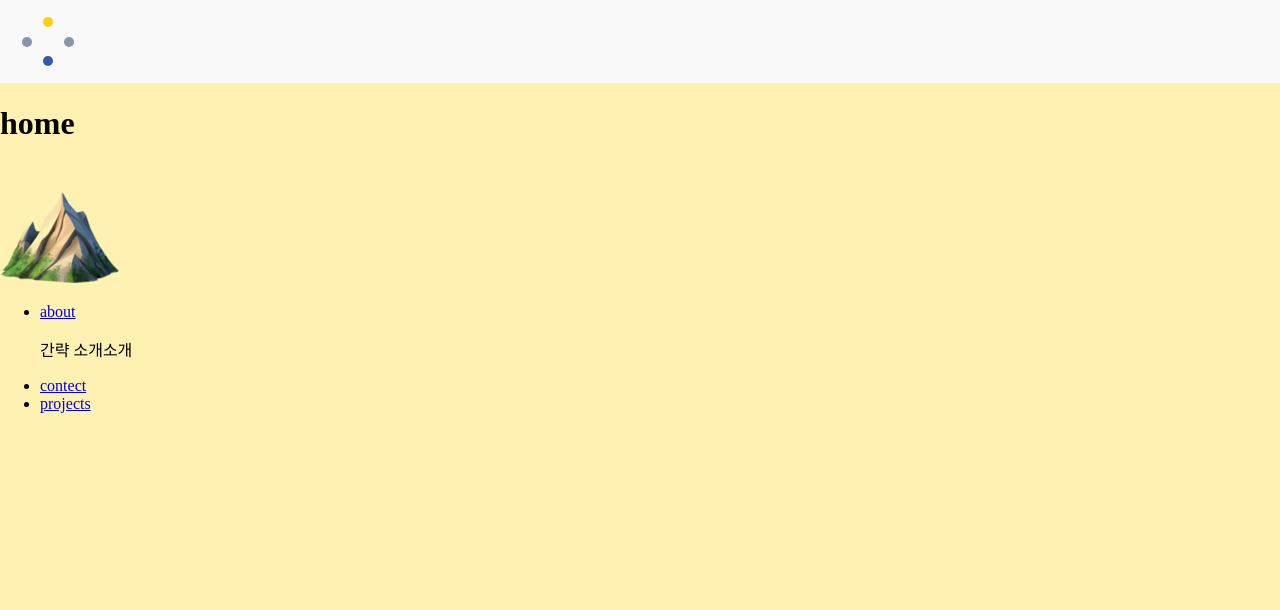
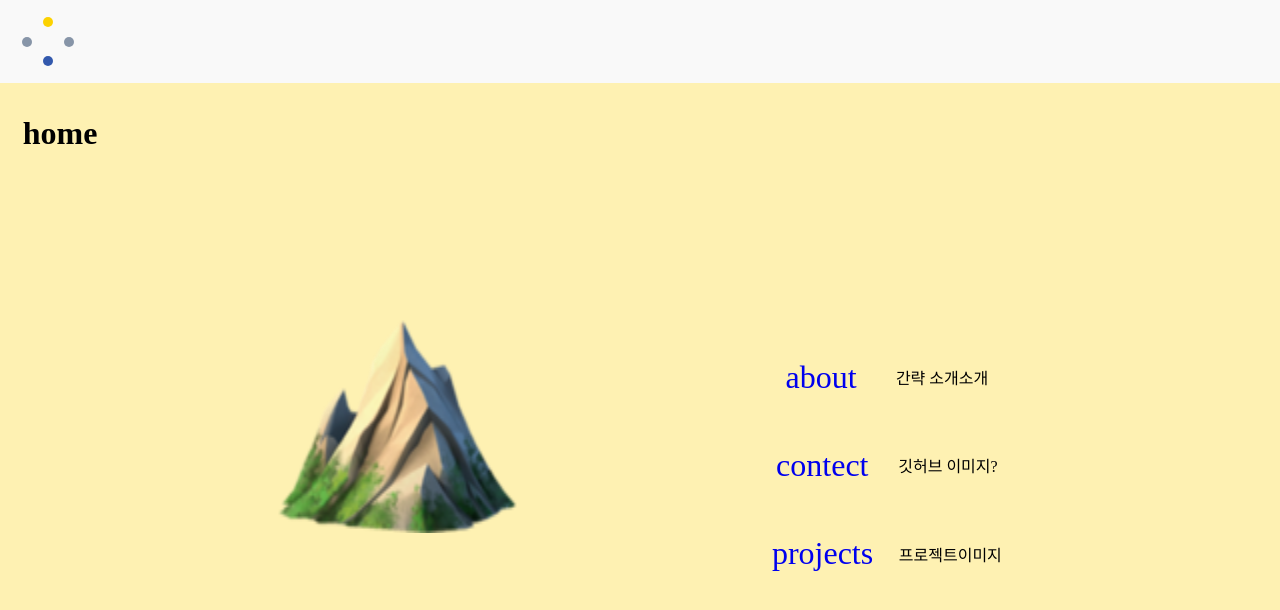
Before and after one commit to DongwookJeong/portfolio, a React (Create React App) app in the folder my-portfolio/: page / in a window 1280 px wide. Shown: the top 610 px of the page. Built offline with nearby package versions, Linux system fonts and the light colour scheme; the HTML template or start-up script is replaced by a standard one.

Commit message:
웹 홈페이지 마크업 작업중

```diff
--- /dev/null
+++ b/my-portfolio/src/StyleComponent.js
@@ -0,0 +1,6 @@
+import styled from "styled-components";
+
+const Whc = styled.div`
+  display: "flex";
+`;
+export default Whc;
--- a/my-portfolio/src/pages/About.js
+++ b/my-portfolio/src/pages/About.js
@@ -7,9 +7,9 @@ export const me = {
     detail: "자세한 소개소개",
     github: "https://github.com/DongwookJeong",
     email: "nolhoon211@gmail.com",
-    1: "https://github.com/DongwookJeong",
-    2: "https://github.com/DongwookJeong/portfolio/commit/cc6a6da839e3d6c3188b4024b8c59c25112dbe21",
-    3: "https://github.com/DongwookJeong",
+    pj1: "https://github.com/DongwookJeong",
+    pj2: "https://github.com/DongwookJeong/portfolio/commit/cc6a6da839e3d6c3188b4024b8c59c25112dbe21",
+    pj3: "https://github.com/DongwookJeong",
   },
 };
 export const About = () => {
--- a/my-portfolio/src/pages/Home.js
+++ b/my-portfolio/src/pages/Home.js
@@ -2,26 +2,34 @@ import { Link } from "react-router-dom";
 import { me } from "./About";
 import React from "react";
 import Mountain from "/Users/jactor/portfolio/portfolio/my-portfolio/src/img/mountain_apple.png";
-
+import "/Users/jactor/portfolio/portfolio/my-portfolio/src/pages/Home.scss";
 const Home = () => {
   return (
     <div>
-      <h1>home</h1>
-      <div>
-        <img alt="mountain_apple.png" src={Mountain} />
-        <ul>
-          <li>
-            <Link to="/abouts/dongwook">about</Link>
-            <p>{me.dongwook.description}</p>
+      <h1 className="Home">home</h1>
+      <di className="Whm">
+        <img className="WhmPfc" alt="mountain_apple.png" src={Mountain} />
+        <ul className="WhmUl">
+          <li className="WhmList">
+            <Link className="WhmLink" to="/abouts/dongwook">
+              about
+            </Link>
+            <p className="WhmListP">{me.dongwook.description}</p>
           </li>
-          <li>
-            <Link to="/Contect">contect</Link>
+          <li className="WhmList">
+            <Link className="WhmLink" to="/Contect">
+              contect
+            </Link>
+            <p className="WhmListP">깃허브 이미지?</p>
           </li>
-          <li>
-            <Link to="/Projects">projects</Link>
+          <li className="WhmList">
+            <Link className="WhmLink" to="/Projects">
+              projects
+            </Link>
+            <p className="WhmListP">프로젝트이미지</p>
           </li>
         </ul>
-      </div>
+      </di>
     </div>
   );
 };
--- /dev/null
+++ b/my-portfolio/src/pages/Home.scss
@@ -0,0 +1,45 @@
+// ! palette
+$main: #fcd201;
+$sub: #3359ad;
+$base: #8795a8;
+.Home {
+  width: 100px;
+  display: flex;
+  justify-content: center;
+  padding: 10px;
+}
+.Whm {
+  display: flex;
+  height: 40vh;
+  justify-content: space-evenly;
+  align-items: center;
+  padding: 50px;
+}
+.WhmPfc {
+  width: 240px;
+  height: 280px;
+}
+.WhmUl {
+  margin: 0;
+  padding: 0;
+  height: 15vh;
+  font-size: 2rem;
+  list-style: none;
+}
+.WhmList {
+  display: flex;
+  justify-content: space-evenly;
+}
+.WhmLink {
+  display: flex;
+  padding: 2vw;
+  text-decoration: none;
+  align-items: center;
+  text-align: center;
+}
+.WhmListP {
+  font-size: 1rem;
+  text-align: center;
+  display: flex;
+  align-items: center;
+}
```
